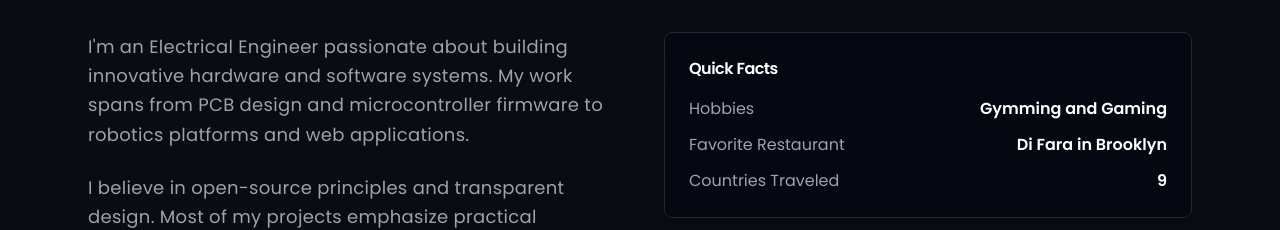
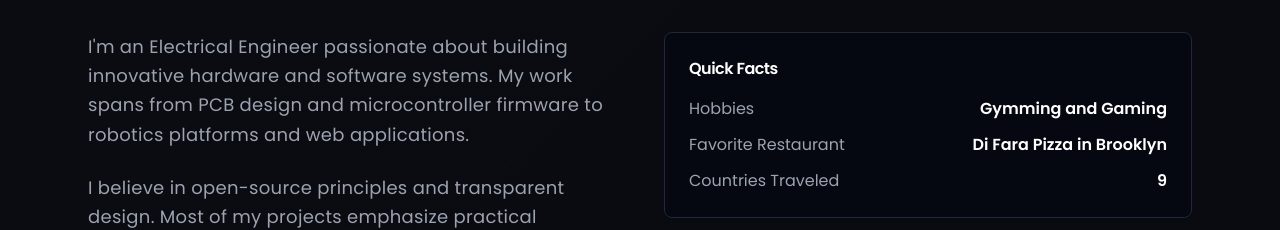
Before and after one commit to arhaamhossain/ARX, a Next.js app: page /ARX/ in a window 1280 px wide. Shown: the part 7460-7690 px from the top of the page. Built offline with nearby package versions, Linux system fonts and the light colour scheme.

Commit message:
Update favorite restaurant name to Di Fara Pizza in Brooklyn

```diff
--- a/pages/index.tsx
+++ b/pages/index.tsx
@@ -604,7 +604,7 @@ export default function Home() {
                 </div>
                 <div className="flex justify-between">
                   <span>Favorite Restaurant</span>
-                  <span className="text-white font-semibold">Di Fara in Brooklyn</span>
+                  <span className="text-white font-semibold">Di Fara Pizza in Brooklyn</span>
                 </div>
                 <div className="flex justify-between">
                   <span>Countries Traveled</span>
```
